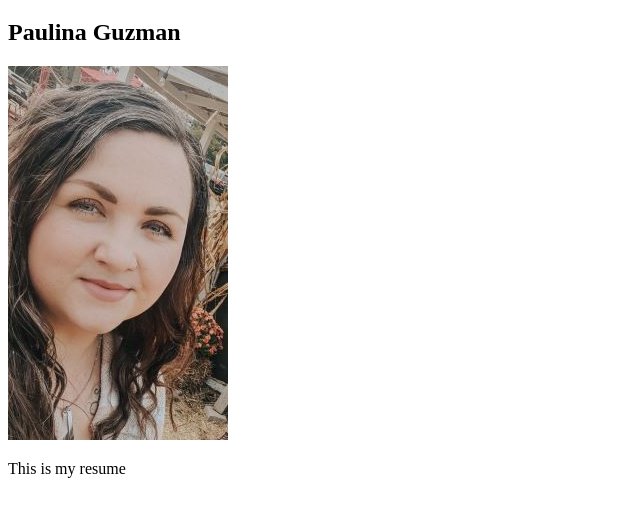
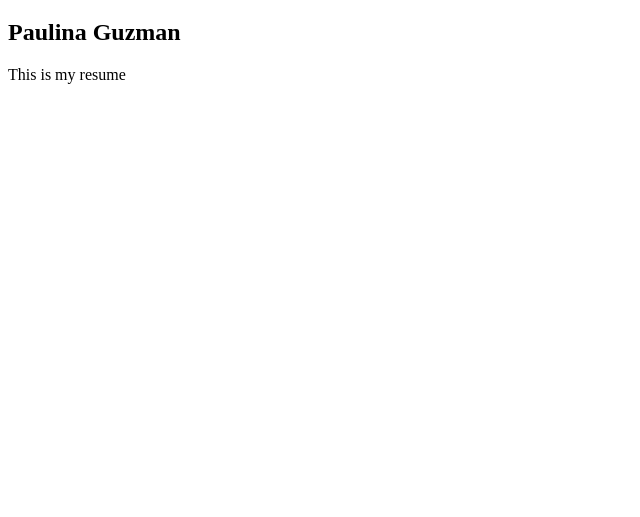
Before and after one commit to edzia89/Project1_resume, a plain HTML site: page index.html in a window 1280 px wide. Shown: the part 131-648 px from the top of the page, without its empty margins (0-640 px from the left). Drawn offline with Linux system fonts and the light colour scheme.

Commit message:
Update index.html

```diff
--- a/index.html
+++ b/index.html
@@ -18,7 +18,6 @@
     <h1>Resume</h1>
 	<main>
       <h2>Paulina Guzman</h2>
-	  <img src="paulina4.jpg" alt="Picture of me, Paulina Guzman">
       <p>This is my resume</p>
     </main>
   </body>
```
